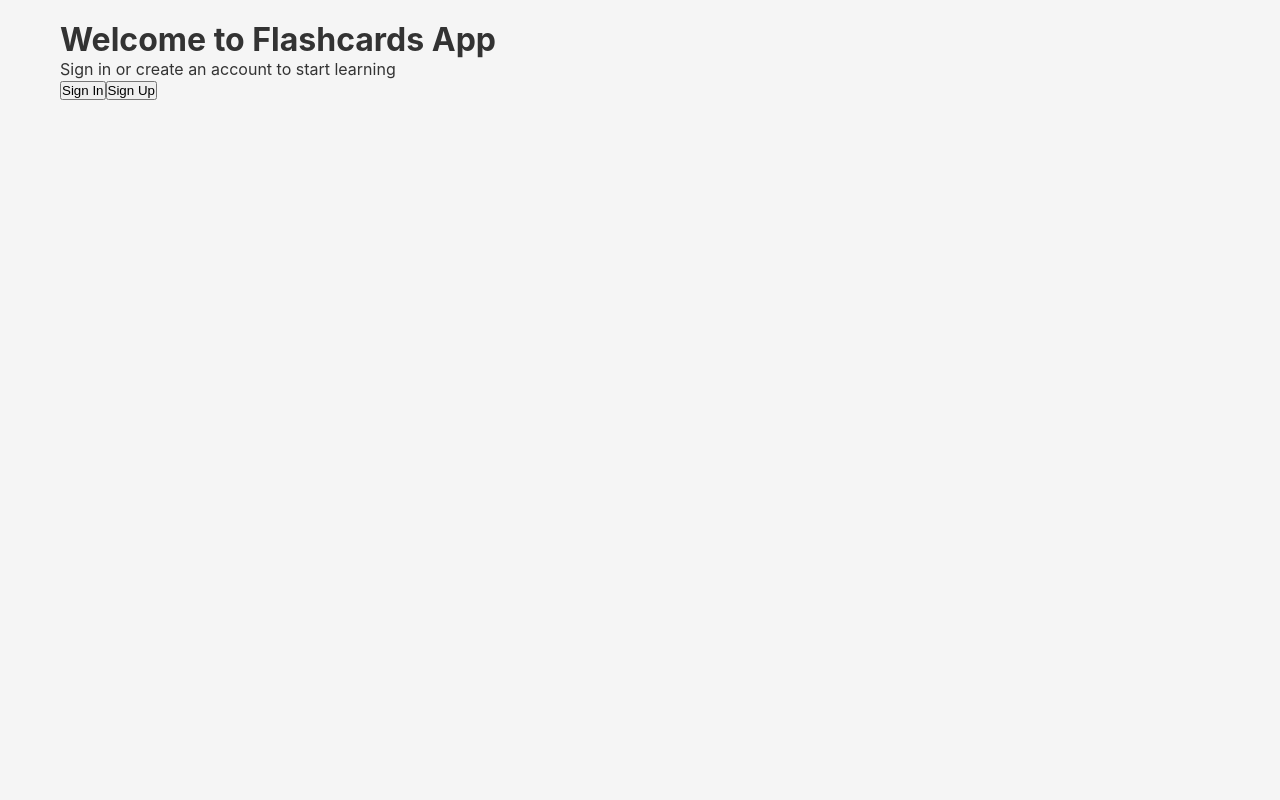
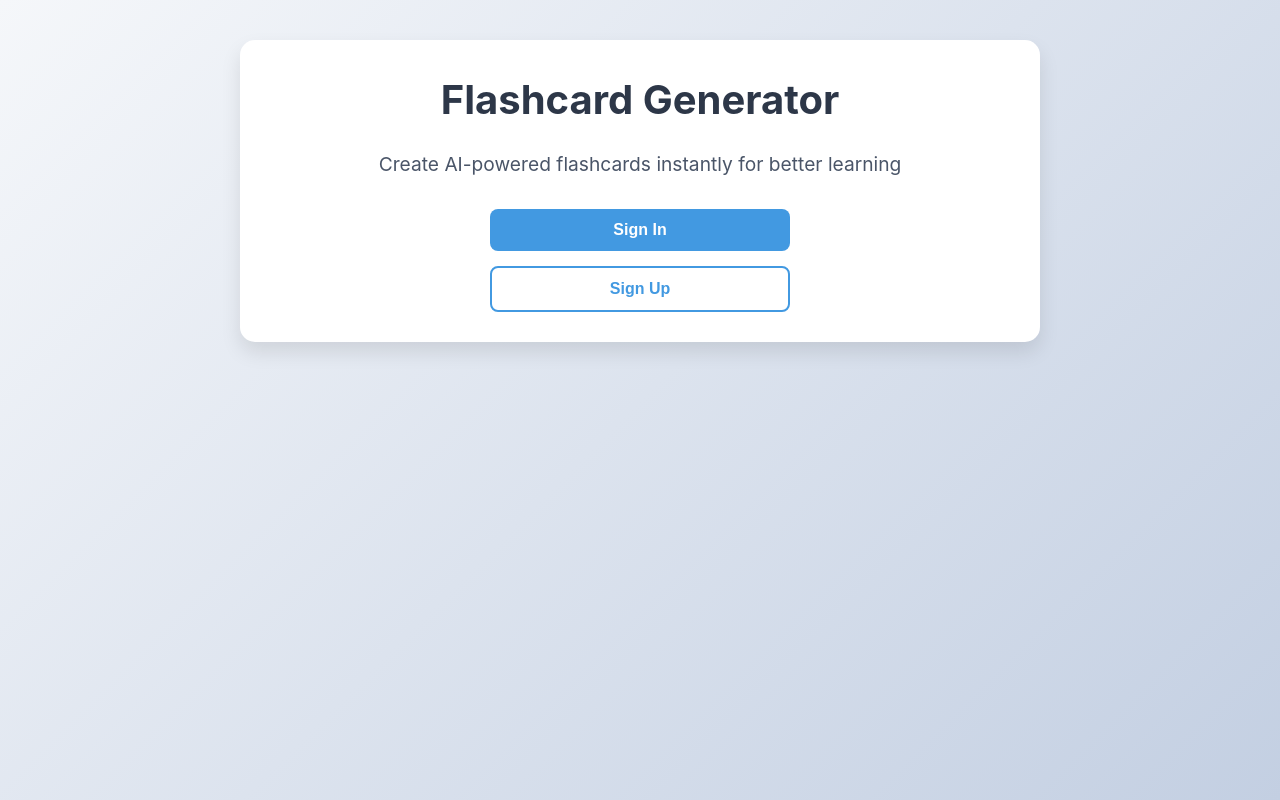
Before and after one commit to aprameyak/FlashcardGenerator, a Next.js app: page / in a window 1280 px wide. Built offline with nearby package versions, Linux system fonts and the light colour scheme; no server answers.

Commit message:
fixed ui

```diff
--- a/app/api/flashcards/route.ts
+++ b/app/api/flashcards/route.ts
@@ -16,20 +16,47 @@ export async function POST(request: Request) {
       );
     }
 
-    const systemPrompt = `Generate ${numCards} flashcards about ${topic} in this exact JSON format:
-    [
-      {
-        "id": "1",
-        "question": "Brief, clear question",
-        "answer": "Concise, accurate answer"
-      }
-    ]
-    Keep answers under 50 words. Focus on key concepts.`;
+    const systemPrompt = `Create ${numCards} high-quality flashcards about "${topic}" following these guidelines:
+
+1. Questions should:
+   - Be clear and specific
+   - Test one concept at a time
+   - Encourage critical thinking
+   - Use action words (explain, compare, analyze, define)
+   - Avoid yes/no questions
+
+2. Answers should:
+   - Be concise but complete (under 50 words)
+   - Include only essential information
+   - Use simple, clear language
+   - Include examples where helpful
+   - Focus on key concepts and understanding
+
+Format the output as a JSON array exactly like this:
+[
+  {
+    "id": "1",
+    "question": "What is the fundamental principle of [concept]?",
+    "answer": "Clear, concise explanation with key points."
+  }
+]
+
+For technical topics:
+- Include practical applications
+- Break down complex concepts
+- Use analogies when helpful
+- Cover both theory and implementation
+
+For non-technical topics:
+- Focus on main ideas and relationships
+- Include important dates, names, or terms
+- Highlight cause-and-effect relationships
+- Connect concepts to real-world examples`;
 
     const completion = await openai.completions.create({
       model: "gpt-3.5-turbo-instruct",
       prompt: systemPrompt,
-      max_tokens: 500,
+      max_tokens: 1000,
       temperature: 0.7,
     });
 
@@ -38,9 +65,22 @@ export async function POST(request: Request) {
 
     try {
       flashcards = JSON.parse(content || '[]');
+
+      flashcards = flashcards.map((card: any, index: number) => ({
+        id: card.id || `${index + 1}`,
+        question: card.question.trim(),
+        answer: card.answer.trim()
+      }));
+
+      flashcards = flashcards.filter((card: any) =>
+        card.question &&
+        card.answer &&
+        card.question.length > 10 &&
+        card.answer.length > 10
+      );
+
     } catch (error) {
       console.error('Error parsing OpenAI response:', error);
-      // Fallback to generate basic flashcards if parsing fails
       flashcards = Array.from({ length: numCards }, (_, i) => ({
         id: `card-${i}`,
         question: `Question ${i + 1} about ${topic}?`,
--- a/app/globals.css
+++ b/app/globals.css
@@ -1,3 +1,8 @@
+@keyframes spin {
+  0% { transform: rotate(0deg); }
+  100% { transform: rotate(360deg); }
+}
+
 * {
   margin: 0;
   padding: 0;
@@ -7,16 +12,20 @@
 body {
   font-family: -apple-system, BlinkMacSystemFont, 'Segoe UI', Roboto, Oxygen,
     Ubuntu, Cantarell, 'Open Sans', 'Helvetica Neue', sans-serif;
-  background-color: #f5f5f5;
-  color: #333;
+  -webkit-font-smoothing: antialiased;
+  -moz-osx-font-smoothing: grayscale;
+  line-height: 1.5;
 }
 
-/* Base styles */
-.container {
-  max-width: 1200px;
-  margin: 0 auto;
-  padding: 20px;
+button {
+  transition: all 0.2s ease;
 }
 
-/* Rest of your existing styles from styles.css */
-/* ... copy all the styles from your previous styles.css file ... */
+button:hover {
+  opacity: 0.9;
+  transform: translateY(-1px);
+}
+
+button:active {
+  transform: translateY(0);
+}
--- a/app/page.tsx
+++ b/app/page.tsx
@@ -5,9 +5,7 @@ import { useUser } from "@clerk/nextjs";
 import { SignedIn, SignedOut, SignInButton, SignUpButton } from "@clerk/clerk-react";
 import FlashcardCreator from "../components/FlashcardCreator";
 import FlashcardViewer from "../components/FlashcardViewer";
-import "./styles.css";
 
-// Define the Flashcard type
 interface Flashcard {
   id: string;
   question: string;
@@ -16,61 +14,138 @@ interface Flashcard {
 
 export default function Home() {
   const { } = useUser();
-  // Properly type the useState
   const [flashcards, setFlashcards] = useState<Flashcard[]>([]);
   const [isLoading, setIsLoading] = useState(false);
   const [error, setError] = useState("");
 
+  const styles = {
+    container: {
+      minHeight: '100vh',
+      background: 'linear-gradient(135deg, #f5f7fa 0%, #c3cfe2 100%)',
+      padding: '40px 20px',
+    },
+    mainContent: {
+      maxWidth: '800px',
+      margin: '0 auto',
+      position: 'relative' as const,
+    },
+    card: {
+      backgroundColor: 'white',
+      borderRadius: '15px',
+      boxShadow: '0 10px 20px rgba(0, 0, 0, 0.1)',
+      padding: '30px',
+      marginBottom: '20px',
+    },
+    title: {
+      fontSize: '2.5rem',
+      fontWeight: '700',
+      color: '#2d3748',
+      textAlign: 'center' as const,
+      marginBottom: '20px',
+    },
+    subtitle: {
+      fontSize: '1.2rem',
+      color: '#4a5568',
+      textAlign: 'center' as const,
+      marginBottom: '30px',
+    },
+    buttonContainer: {
+      display: 'flex',
+      flexDirection: 'column' as const,
+      gap: '15px',
+      maxWidth: '300px',
+      margin: '0 auto',
+    },
+    button: {
+      width: '100%',
+      padding: '12px 24px',
+      fontSize: '1rem',
+      fontWeight: '600',
+      borderRadius: '8px',
+      cursor: 'pointer',
+      transition: 'all 0.3s ease',
+      border: 'none',
+    },
+    primaryButton: {
+      backgroundColor: '#4299e1',
+      color: 'white',
+      border: 'none',
+    },
+    secondaryButton: {
+      backgroundColor: 'transparent',
+      color: '#4299e1',
+      border: '2px solid #4299e1',
+    },
+    errorContainer: {
+      backgroundColor: '#fff5f5',
+      border: '1px solid #fc8181',
+      borderRadius: '8px',
+      padding: '16px',
+      marginBottom: '20px',
+      display: 'flex',
+      alignItems: 'center',
+      gap: '12px',
+    },
+    errorText: {
+      color: '#c53030',
+      fontSize: '0.875rem',
+    },
+    errorIcon: {
+      width: '20px',
+      height: '20px',
+      color: '#fc8181',
+    },
+    loadingSpinner: {
+      display: 'flex',
+      justifyContent: 'center',
+      alignItems: 'center',
+      padding: '20px',
+    },
+  };
+
   const handleCreateFlashcards = async (topic: string, numCards: number) => {
     setIsLoading(true);
     setError("");
-
     try {
-      console.log("Sending request with:", { topic, numCards });
-
-      const response = await fetch('/api/flashcards', {
-        method: 'POST',
+      const response = await fetch("/api/generate", {
+        method: "POST",
         headers: {
-          'Content-Type': 'application/json',
+          "Content-Type": "application/json",
         },
         body: JSON.stringify({ topic, numCards }),
       });
 
       if (!response.ok) {
-        throw new Error(`HTTP error! status: ${response.status}`);
+        throw new Error("Failed to generate flashcards");
       }
 
       const data = await response.json();
-      console.log("Received data:", data);
-
-      if (Array.isArray(data)) {
-        setFlashcards(data as Flashcard[]);
-      } else {
-        setError("Received invalid data format");
-      }
-    } catch (error) {
-      console.error('Error creating flashcards:', error);
-      setError("Failed to create flashcards. Please try again.");
+      setFlashcards(data);
+    } catch (err) {
+      setError("Error generating flashcards. Please try again.");
+      console.error(err);
     } finally {
       setIsLoading(false);
     }
   };
 
   return (
-    <div className="min-h-screen bg-gradient-to-br from-blue-50 to-indigo-100 py-8">
-      <div className="container mx-auto px-4 max-w-4xl">
+    <div style={styles.container}>
+      <div style={styles.mainContent}>
         <SignedOut>
-          <div className="flex flex-col items-center space-y-6 bg-white rounded-xl shadow-lg p-8">
-            <h1 className="text-4xl font-bold text-gray-800 mb-4">Welcome to Flashcards App</h1>
-            <p className="text-gray-600 text-center mb-6">Sign in or create an account to start learning</p>
-            <div className="space-y-4">
+          <div style={styles.card}>
+            <h1 style={styles.title}>Flashcard Generator</h1>
+            <p style={styles.subtitle}>
+              Create AI-powered flashcards instantly for better learning
+            </p>
+            <div style={styles.buttonContainer}>
               <SignInButton mode="modal">
-                <button className="w-full bg-blue-600 hover:bg-blue-700 text-white font-semibold py-2 px-6 rounded-lg transition-colors">
+                <button style={{ ...styles.button, ...styles.primaryButton }}>
                   Sign In
                 </button>
               </SignInButton>
               <SignUpButton mode="modal">
-                <button className="w-full bg-white hover:bg-gray-50 text-blue-600 font-semibold py-2 px-6 rounded-lg border-2 border-blue-600 transition-colors">
+                <button style={{ ...styles.button, ...styles.secondaryButton }}>
                   Sign Up
                 </button>
               </SignUpButton>
@@ -79,26 +154,46 @@ export default function Home() {
         </SignedOut>
 
         <SignedIn>
+          <div style={styles.card}>
             {error && (
-            <div className="bg-red-50 border-l-4 border-red-400 p-4 rounded-lg mb-6">
-              <div className="flex">
-                <div className="flex-shrink-0">
-                  <svg className="h-5 w-5 text-red-400" viewBox="0 0 20 20" fill="currentColor">
-                    <path fillRule="evenodd" d="M10 18a8 8 0 100-16 8 8 0 000 16zM8.707 7.293a1 1 0 00-1.414 1.414L8.586 10l-1.293 1.293a1 1 0 101.414 1.414L10 11.414l1.293 1.293a1 1 0 001.414-1.414L11.414 10l1.293-1.293a1 1 0 00-1.414-1.414L10 8.586 8.707 7.293z" clipRule="evenodd" />
+              <div style={styles.errorContainer}>
+                <svg
+                  style={styles.errorIcon}
+                  fill="currentColor"
+                  viewBox="0 0 20 20"
+                >
+                  <path
+                    fillRule="evenodd"
+                    d="M10 18a8 8 0 100-16 8 8 0 000 16zM8.707 7.293a1 1 0 00-1.414 1.414L8.586 10l-1.293 1.293a1 1 0 101.414 1.414L10 11.414l1.293 1.293a1 1 0 001.414-1.414L11.414 10l1.293-1.293a1 1 0 00-1.414-1.414L10 8.586 8.707 7.293z"
+                    clipRule="evenodd"
+                  />
                 </svg>
+                <p style={styles.errorText}>{error}</p>
               </div>
-                <div className="ml-3">
-                  <p className="text-sm text-red-700">{error}</p>
-                </div>
+            )}
+
+            {isLoading && (
+              <div style={styles.loadingSpinner}>
+                <div style={{
+                  border: '4px solid #f3f3f3',
+                  borderTop: '4px solid #3498db',
+                  borderRadius: '50%',
+                  width: '40px',
+                  height: '40px',
+                  animation: 'spin 1s linear infinite',
+                }}>
                 </div>
               </div>
             )}
 
-          <div className="bg-white rounded-xl shadow-lg p-6">
+            {!isLoading && (
+              <>
                 {flashcards.length === 0 ? (
                   <FlashcardCreator onSubmit={handleCreateFlashcards} isLoading={isLoading} />
                 ) : (
                   <FlashcardViewer flashcards={flashcards} onReset={() => setFlashcards([])} />
+                )}
+              </>
             )}
           </div>
         </SignedIn>
--- a/app/styles.css
+++ b/app/styles.css
@@ -1,4 +1,3 @@
-/* Remove the @tailwind directives and start with regular CSS */
 * {
   margin: 0;
   padding: 0;
@@ -12,14 +11,12 @@ body {
   color: #333;
 }
 
-/* Base styles */
 .container {
   max-width: 1200px;
   margin: 0 auto;
   padding: 20px;
 }
 
-/* FlashcardCreator styles */
 .creator-container {
   max-width: 500px;
   margin: 0 auto;
```
Lines whose indentation alone changed are shown as unchanged.
